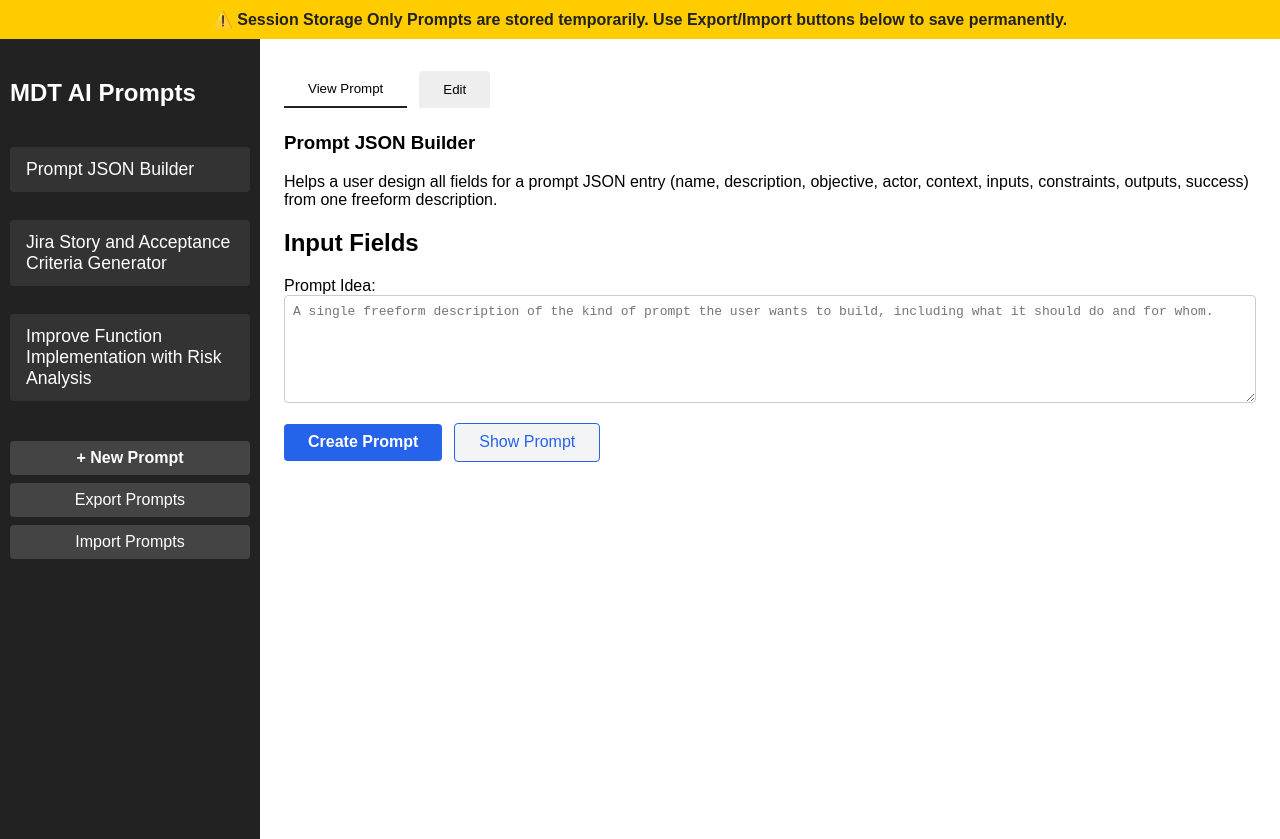
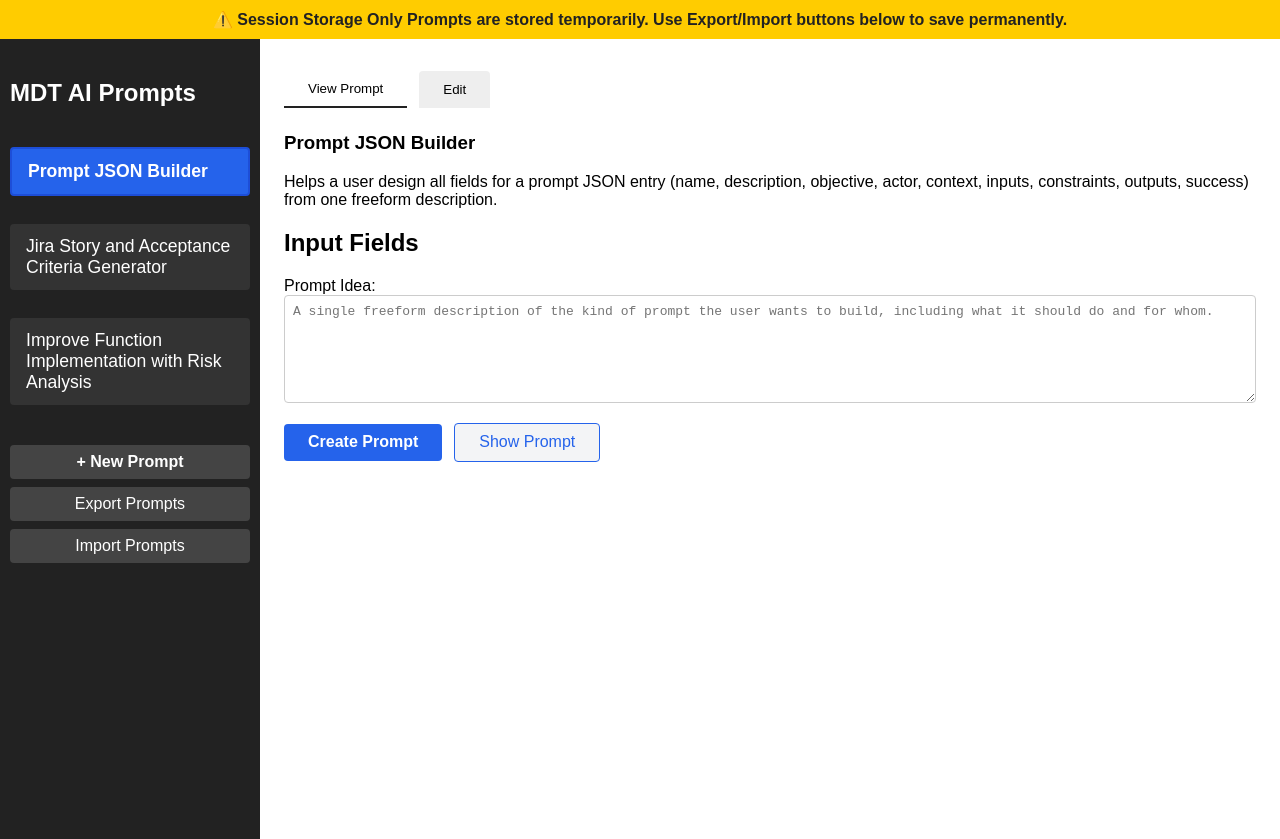
Before and after one commit to Jmason15/aiTemplateLab, a website: page index.html in a window 1280 px wide. Drawn offline with Linux system fonts and the light colour scheme.

Commit message:
hilights selected  prompt

```diff
--- a/index.html
+++ b/index.html
@@ -57,6 +57,12 @@
         }
         .prompt-tile:hover {
             background: #444;
+        }
+        .prompt-tile.selected {
+            background: #2563eb;
+            color: #fff;
+            border: 2px solid #1d4ed8;
+            font-weight: bold;
         }
         #main-content {
             flex: 1;
--- a/newApp.js
+++ b/newApp.js
@@ -165,7 +165,6 @@ function initApp() {
 
     function renderPromptsList() {
         const container = document.getElementById('prompts-list');
-
         if (prompts.length === 0) {
             container.innerHTML = `
                 <div class="empty-state">
@@ -175,13 +174,11 @@ function initApp() {
             `;
             return;
         }
-
         container.innerHTML = prompts.map(p => `
-            <div class="prompt-tile" data-id="${p.id}">
+            <div class="prompt-tile${currentPromptId === p.id ? ' selected' : ''}" data-id="${p.id}">
                 ${escapeHtml(p.name)}
             </div>
         `).join('');
-
         // Add event listeners for tile selection
         container.querySelectorAll('.prompt-tile').forEach(item => {
             const id = parseInt(item.getAttribute('data-id'));
```
